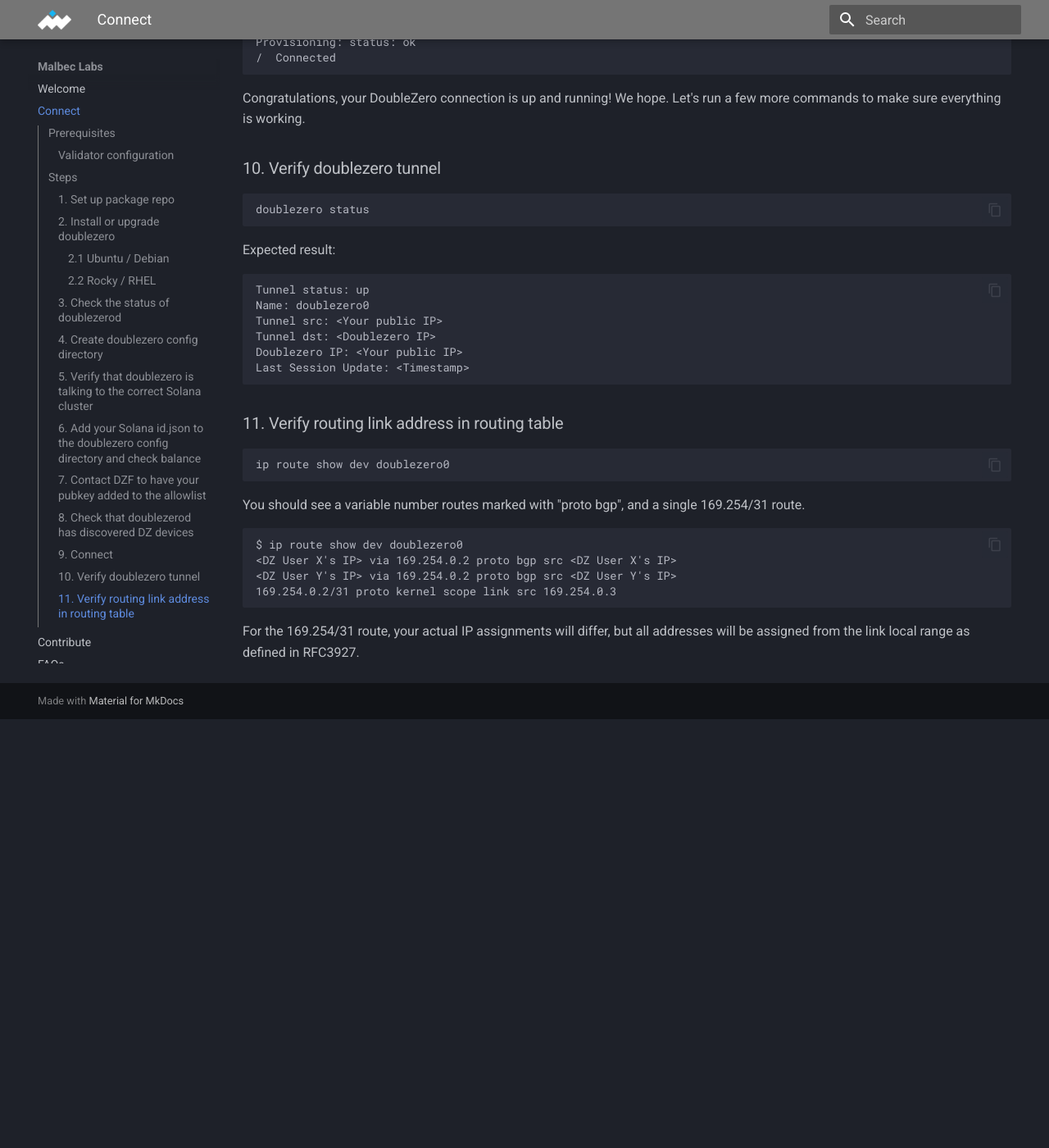
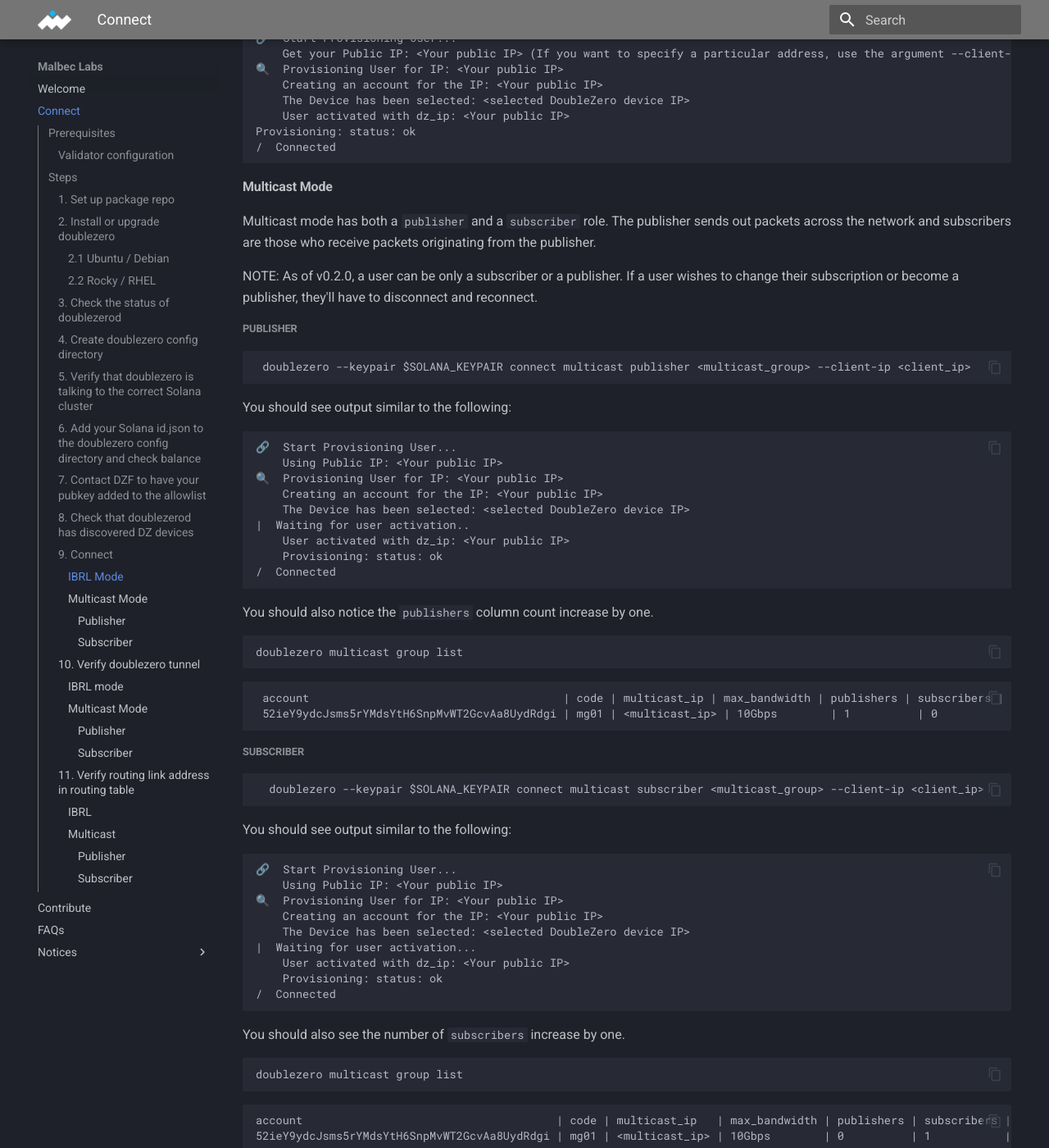
Before and after one commit to malbeclabs/docs, an MkDocs documentation site: the page built from docs/connect.md, in a window 1280 px wide and 1400 px high, scrolled down 3962 px. Shown: the whole window at 82% size. Built offline with MkDocs 1.6.1 and Material for MkDocs 9.7.7, drawn with Linux system fonts in a browser that asks for light colours; before the commit the page ends 4839 px from its top, so only the background shows below that; some of the changed text lies outside the part shown.

Commit message:
!#411 - add multicast CLI flows

````diff
--- a/docs/connect.md
+++ b/docs/connect.md
@@ -195,7 +195,12 @@
 If no devices are returned in the output, wait 10-20 seconds and retry.
 
 ### 9. Connect
-This step signs a doublezero smart contract and connects the system to the lowest-latency doublezero node available.
+
+This step signs a doublezero smart contract and connects the system to the lowest-latency doublezero node available. DoubleZero has two modes available currently: IBRL and Multicast.
+
+NOTE: As of v0.2.0, only a single tunnel can be provisioned at a time.
+
+#### IBRL Mode
 ```
 doublezero connect ibrl
 ```
@@ -212,26 +217,129 @@
 Provisioning: status: ok
 /  Connected
 ```
+
+
+#### Multicast Mode
+
+Multicast mode has both a `publisher` and a `subscriber` role. The publisher sends out packets across the network and subscribers are those who receive packets originating from the publisher.
+
+NOTE: As of v0.2.0, a user can be only a subscriber or a publisher. If a user wishes to change their subscription or become a publisher, they'll have to disconnect and reconnect.
+
+##### Publisher
+
+```
+ doublezero --keypair $SOLANA_KEYPAIR connect multicast publisher <multicast_group> --client-ip <client_ip>
+```
+
+You should see output similar to the following:
+```
+
+🔗  Start Provisioning User...
+    Using Public IP: <Your public IP>
+🔍  Provisioning User for IP: <Your public IP>
+    Creating an account for the IP: <Your public IP>
+    The Device has been selected: <selected DoubleZero device IP>
+|  Waiting for user activation..
+    User activated with dz_ip: <Your public IP>
+    Provisioning: status: ok
+/  Connected
+```
+
+You should also notice the `publishers` column count increase by one.
+
+```
+doublezero multicast group list
+```
+
+```
+ account                                      | code | multicast_ip | max_bandwidth | publishers | subscribers | status    | owner
+ 52ieY9ydcJsms5rYMdsYtH6SnpMvWT2GcvAa8UydRdgi | mg01 | <multicast_ip> | 10Gbps        | 1          | 0           | activated | Dc3LFdWwKGJvJcVkXhAr14kh1HS6pN7oCWrvHfQtsHGe
+```
+
+##### Subscriber
+
+```
+  doublezero --keypair $SOLANA_KEYPAIR connect multicast subscriber <multicast_group> --client-ip <client_ip>
+```
+
+You should see output similar to the following:
+
+```
+🔗  Start Provisioning User...
+    Using Public IP: <Your public IP>
+🔍  Provisioning User for IP: <Your public IP>
+    Creating an account for the IP: <Your public IP>
+    The Device has been selected: <selected DoubleZero device IP>
+|  Waiting for user activation...
+    User activated with dz_ip: <Your public IP>
+    Provisioning: status: ok
+/  Connected
+```
+
+You should also see the number of `subscribers` increase by one.
+
+```
+doublezero multicast group list
+```
+
+```
+account                                      | code | multicast_ip   | max_bandwidth | publishers | subscribers | status    | owner
+52ieY9ydcJsms5rYMdsYtH6SnpMvWT2GcvAa8UydRdgi | mg01 | <multicast_ip> | 10Gbps        | 0          | 1           | activated | Dc3LFdWwKGJvJcVkXhAr14kh1HS6pN7oCWrvHfQtsHGe
+```
+
+
 Congratulations, your DoubleZero connection is up and running! We hope. Let's run a few more commands to make sure everything is working.
 
 ### 10. Verify doublezero tunnel
+
+#### IBRL mode
 ```
 doublezero status
 ```
+
 Expected result:
+
 ```
-Tunnel status: up
-Name: doublezero0
-Tunnel src: <Your public IP>
-Tunnel dst: <Doublezero IP>
-Doublezero IP: <Your public IP>
-Last Session Update: <Timestamp>
+ Tunnel status | Last Session Update | Tunnel Name | Tunnel src       | Tunnel dst      | Doublezero IP     | User Type
+ up            | <Timestamp>         | doublezero0 | <Your public IP> | <Doublezero IP> | <Your public IP>  | IBRL
 ```
+
+
+#### Multicast Mode
+
+
+##### Publisher
+```
+doublezero status
+```
+
+Expected result:
+
+```
+ Tunnel status | Last Session Update | Tunnel Name | Tunnel src       | Tunnel dst      | Doublezero IP     | User Type
+ up            | <Timestamp>         | doublezero1 | <Your public IP> | <Doublezero IP> | <Your public IP>  | Multicast
+```
+
+
+##### Subscriber
+```
+doublezero status
+```
+
+Expected result:
+
+```
+ Tunnel status | Last Session Update | Tunnel Name | Tunnel src       | Tunnel dst      | Doublezero IP | User Type
+ up            | <Timestamp>         | doublezero1 | <Your public IP> | <Doublezero IP> |               | Multicast
+```
+
 ### 11. Verify routing link address in routing table
+
+#### IBRL
 ```
 ip route show dev doublezero0
 ```
-You should see a variable number routes marked with "proto bgp", and a single 169.254/31 route.
+You should see a variable number of routes marked with "proto bgp", and a single 169.254/31 route.
 ```
 $ ip route show dev doublezero0
 <DZ User X's IP> via 169.254.0.2 proto bgp src <DZ User X's IP>
@@ -239,4 +347,29 @@
 169.254.0.2/31 proto kernel scope link src 169.254.0.3
 ```
 
-For the 169.254/31 route, your actual IP assignments will differ, but all addresses will be assigned from the link local range as defined in RFC3927.
+#### Multicast
+
+You should see a variable number of routes marked with "proto static", and a single 169.254/31 route.
+
+##### Publisher
+```
+$ ip route show dev doublezero1
+```
+
+```
+169.254.0.0/31 proto kernel scope link src 169.254.0.1
+<multicast_ip> via 169.254.0.0 proto static src 64.86.249.81
+```
+
+##### Subscriber
+
+```
+$ ip route show dev doublezero1
+```
+
+You should see a variable number of routes marked with "proto static", and a single 169.254/31 route. Note that for subscribers, the `src` is empty.
+
+```
+169.254.0.0/31 proto kernel scope link src 169.254.0.1
+<multicast_ip> via 169.254.0.0 proto static
+```
````
